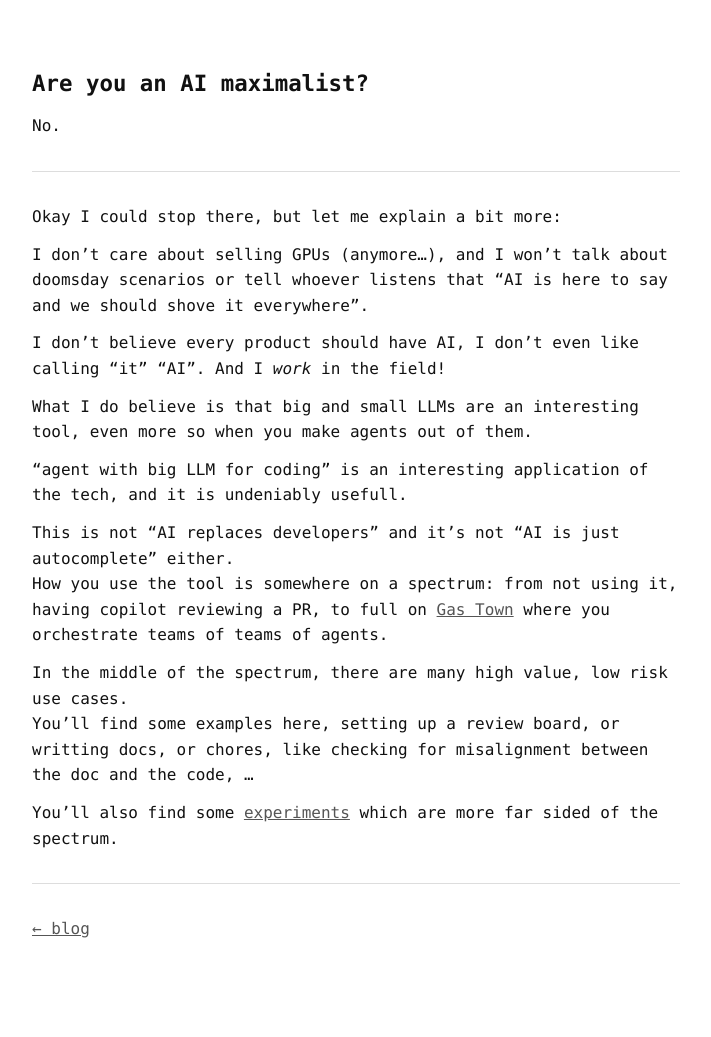
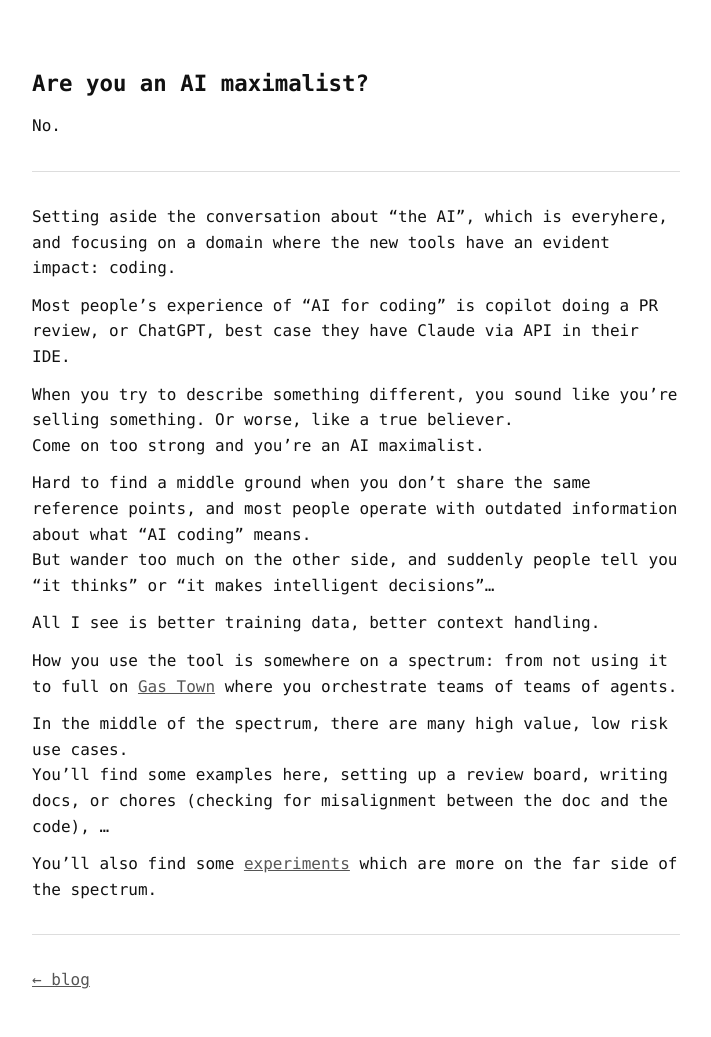
Before and after one commit to idle-intelligence/trucs.ai, a Jekyll site: the page built from blog/are-you-an-ai-maximalist.md, in a window 1280 px wide. Shown: the whole page, without its empty margins (284-995 px from the left). Built offline with Jekyll 4.4.1, drawn with Linux system fonts in a browser that asks for light colours; before the commit the page ends 986 px from its top, so only the background shows below that.

Commit message:
maximalist

```diff
--- a/blog/are-you-an-ai-maximalist.md
+++ b/blog/are-you-an-ai-maximalist.md
@@ -8,29 +8,24 @@ title: "Are you an AI maximalist?"
 No.
 
 ---
-Okay I could stop there, but let me explain a bit more:
+Setting aside the conversation about "the AI", which is everyhere, and focusing on a domain where the new tools have an evident impact: coding.
 
-I don't care about selling GPUs (anymore...),
-and I won't talk about doomsday scenarios
-or tell whoever listens that "AI is here to say and we should shove it everywhere".
+Most people's experience of "AI for coding" is copilot doing a PR review, or ChatGPT, best case they have Claude via API in their IDE.
 
-I don't believe every product should have AI, I don't even like calling "it" "AI".
-And I _work_ in the field!
+When you try to describe something different, you sound like you're selling something. Or worse, like a true believer.
+Come on too strong and you're an AI maximalist.
 
-What I do believe is that big and small LLMs are an interesting tool, even more so when you make agents out of them.
+Hard to find a middle ground when you don't share the same reference points, and most people operate with outdated information about what "AI coding" means.
+But wander too much on the other side, and suddenly people tell you "it thinks" or "it makes intelligent decisions"...
 
-"agent with big LLM for coding" is an interesting application of the tech, and it is undeniably usefull.
+All I see is better training data, better context handling.
 
-This is not "AI replaces developers" and it's not "AI is just autocomplete" either.
-How you use the tool is somewhere on a spectrum: from not using it, having copilot reviewing a PR,
-to full on [Gas Town](https://steve-yegge.medium.com/welcome-to-gas-town-4f25ee16dd04)
-where you orchestrate teams of teams of agents.
+How you use the tool is somewhere on a spectrum: from not using it to full on [Gas Town](https://steve-yegge.medium.com/welcome-to-gas-town-4f25ee16dd04) where you orchestrate teams of teams of agents.
 
 In the middle of the spectrum, there are many high value, low risk use cases.
-You'll find some examples here, setting up a review board, or writting docs, or chores,
-like checking for misalignment between the doc and the code, ...
+You'll find some examples here, setting up a review board, writing docs, or chores (checking for misalignment between the doc and the code), ...
 
-You'll also find some [experiments](/blog/claude-and-stt-web) which are more far sided of the spectrum.
+You'll also find some [experiments](/blog/claude-and-stt-web) which are more on the far side of the spectrum.
 
 ---
 
```
